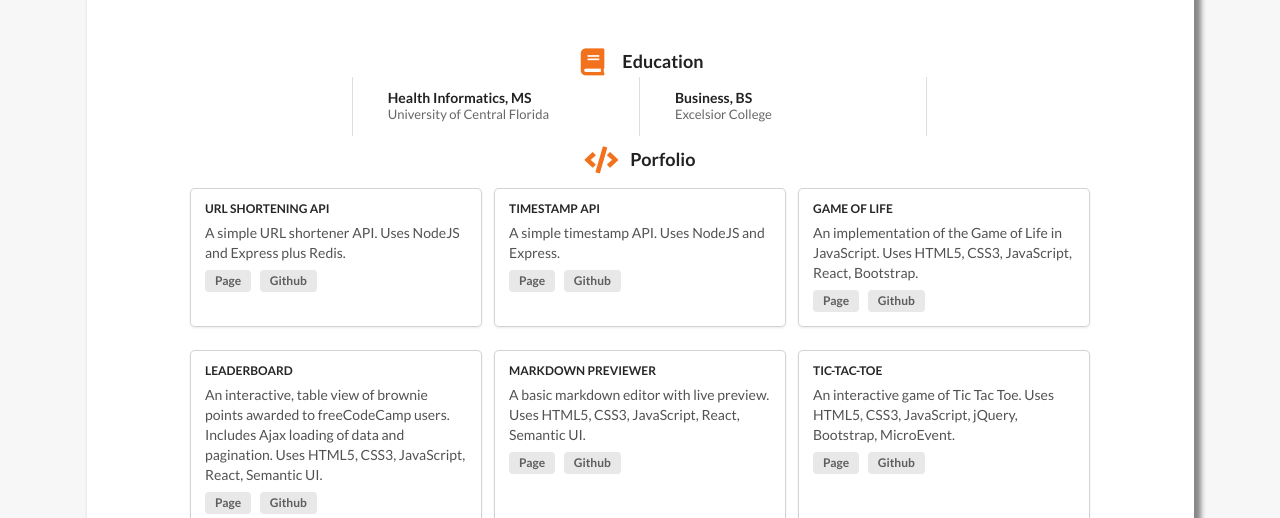
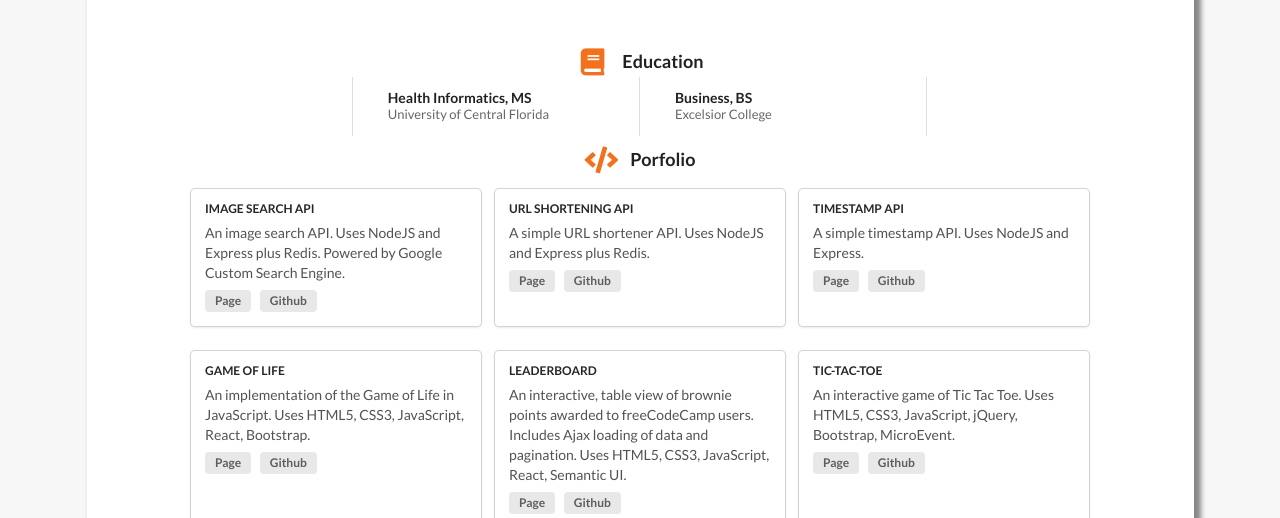
Before and after one commit to jboxman/old-jboxman.github.io, a website: page index.html in a window 1280 px wide. Shown: the part 282-800 px from the top of the page. Drawn offline with nearby package versions, Linux system fonts and the light colour scheme.

Commit message:
Add meta noindex instead.

```diff
--- a/index.html
+++ b/index.html
@@ -2,6 +2,7 @@
 <html class="ui container">
   <head>
     <meta charset="UTF-8">
+    <meta name="robots" content="noindex">
     <title>Jason Boxman: Software Developer</title>
     <link rel='stylesheet prefetch' href='http://cdnjs.cloudflare.com/ajax/libs/semantic-ui/2.2.1/semantic.min.css'>
     <link rel="stylesheet" href="./css/style.css">
@@ -98,6 +99,21 @@
       <div class="card">
         <div class="content">
           <h4 class="ui sub header">
+          Image search API
+        </h4>
+          <div class="description">
+            <p>
+              An image search API. Uses NodeJS and Express plus Redis. Powered by Google Custom Search Engine.
+            </p>
+            <a class="ui horizontal label" href="https://pacific-ridge-36713.herokuapp.com/">Page</a>
+            <a class="ui horizontal label" href="https://github.com/jboxman/cc-backend-api-imagesearch">Github</a>
+          </div>
+        </div>
+      </div>
+
+      <div class="card">
+        <div class="content">
+          <h4 class="ui sub header">
           URL shortening API
         </h4>
           <div class="description">
@@ -154,21 +170,6 @@
             </p>
             <a class="ui horizontal label" href="http://edseek.com/fcc-dataviz-react-leaderboard/dist/">Page</a>
             <a class="ui horizontal label" href="https://github.com/jboxman/fcc-dataviz-react-leaderboard">Github</a>
-          </div>
-        </div>
-      </div>
-
-      <div class="card">
-        <div class="content">
-          <h4 class="ui sub header">
-          Markdown Previewer
-        </h4>
-          <div class="description">
-            <p>
-              A basic markdown editor with live preview. Uses HTML5, CSS3, JavaScript, React, Semantic UI.
-            </p>
-            <a class="ui horizontal label" href="http://edseek.com/fcc-dataviz-react-md/">Page</a>
-            <a class="ui horizontal label" href="https://github.com/jboxman/fcc-dataviz-react-md">Github</a>
           </div>
         </div>
       </div>
--- a/robots.txt
+++ /dev/null
@@ -1,2 +0,0 @@
-User-agent: *
-Disallow: /
```
